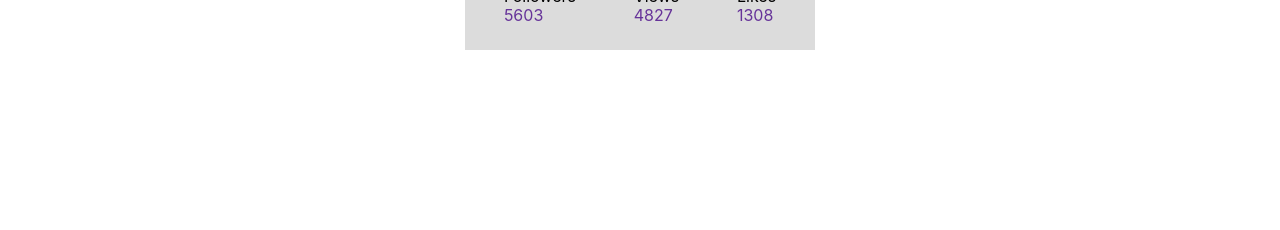
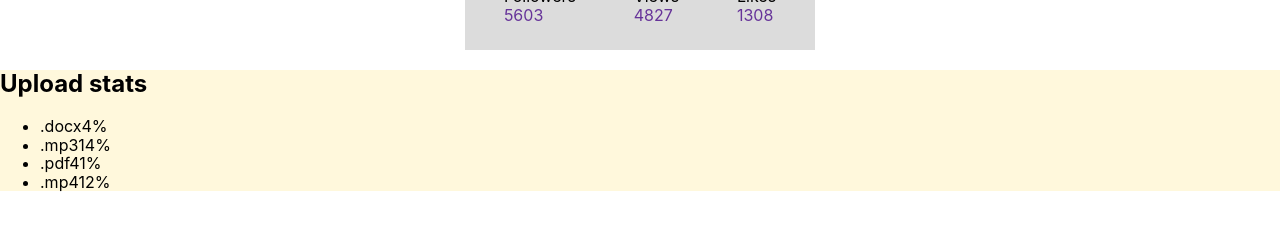
Before and after one commit to SerhiyStepanov/react-tests, a React (Create React App) app: page / in a window 1280 px wide. Shown: the part 232-462 px from the top of the page. Built offline with nearby package versions, Linux system fonts and the light colour scheme.

Commit message:
add Statistics

```diff
--- a/src/App.js
+++ b/src/App.js
@@ -1,4 +1,5 @@
 import Profile from "./components/User";
+import Statistics from "./components/Statistics";
 import user from "./user-data.json";
 
 export default function App() {
@@ -11,6 +12,8 @@
         location={user.location}
         stats={user.stats}
       />
+
+      <Statistics />
     </div>
   );
 }
--- /dev/null
+++ b/src/components/Statistics.js
@@ -0,0 +1,28 @@
+import s from "./Statistics.module.css";
+
+export default function Statistics(props) {
+  return (
+    <section className={s.statistics}>
+      <h2 className="title">Upload stats</h2>
+
+      <ul className="stat-list">
+        <li className="item">
+          <span className="label">.docx</span>
+          <span className="percentage">4%</span>
+        </li>
+        <li className="item">
+          <span className="label">.mp3</span>
+          <span className="percentage">14%</span>
+        </li>
+        <li className="item">
+          <span className="label">.pdf</span>
+          <span className="percentage">41%</span>
+        </li>
+        <li className="item">
+          <span className="label">.mp4</span>
+          <span className="percentage">12%</span>
+        </li>
+      </ul>
+    </section>
+  );
+}
--- /dev/null
+++ b/src/components/Statistics.module.css
@@ -0,0 +1,3 @@
+.statistics {
+  background-color: cornsilk;
+}
```
